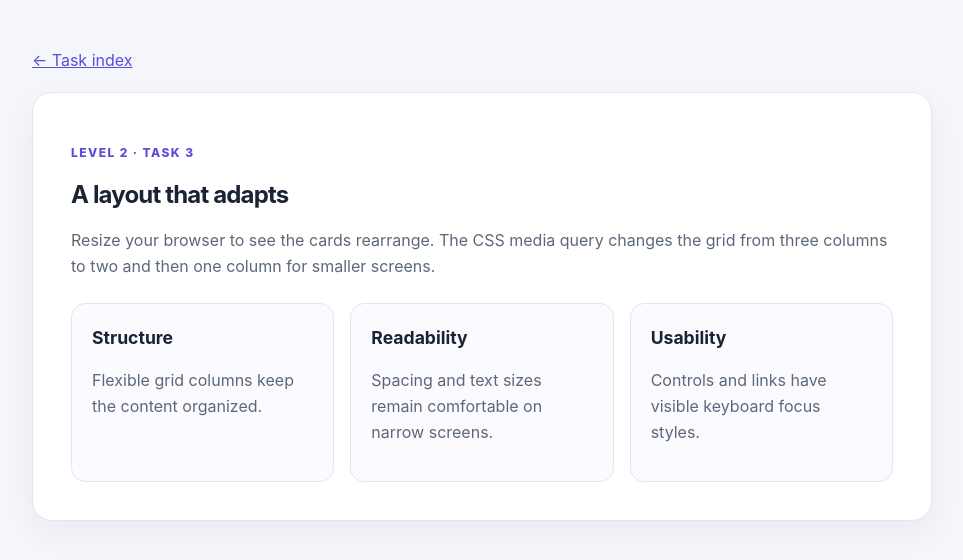
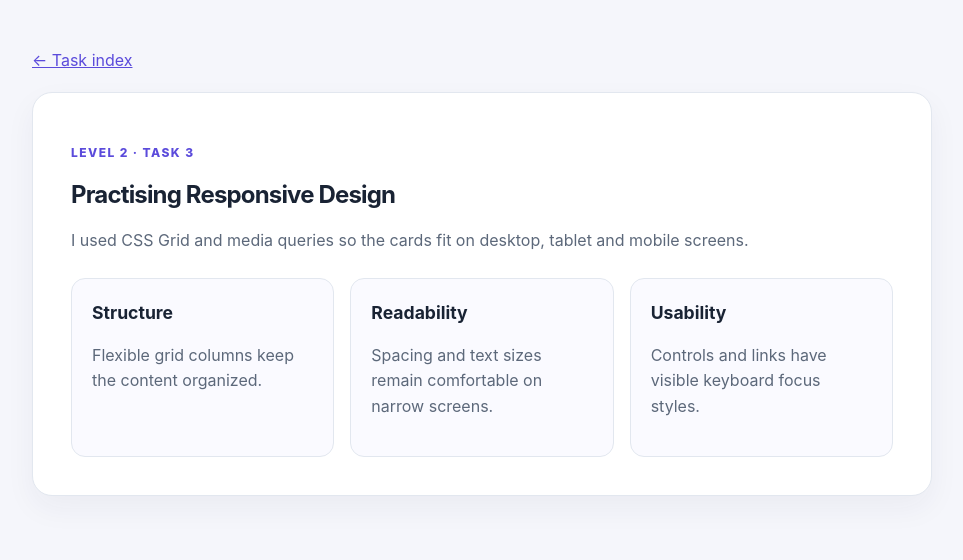
Before and after one commit to Bandhan-lab/cognifyz-frontend-internship, a website: page level-2/task-3-responsive-design/index.html in a window 1280 px wide. Shown: the whole page, without its empty margins (158-1121 px from the left). Drawn offline with Linux system fonts and the light colour scheme.

Commit message:
Use clearer student-written task descriptions

```diff
--- a/level-2/task-3-responsive-design/index.html
+++ b/level-2/task-3-responsive-design/index.html
@@ -9,4 +9,4 @@
 
 <link rel="stylesheet" href="styles.css">
 </head>
-<body><main><a class="back" href="../../index.html">← Task index</a><section class="panel"><p class="eyebrow">Level 2 · Task 3</p><h1>A layout that adapts</h1><p>Resize your browser to see the cards rearrange. The CSS media query changes the grid from three columns to two and then one column for smaller screens.</p><div class="cards"><article><h2>Structure</h2><p>Flexible grid columns keep the content organized.</p></article><article><h2>Readability</h2><p>Spacing and text sizes remain comfortable on narrow screens.</p></article><article><h2>Usability</h2><p>Controls and links have visible keyboard focus styles.</p></article></div></section></main></body></html>
+<body><main><a class="back" href="../../index.html">← Task index</a><section class="panel"><p class="eyebrow">Level 2 · Task 3</p><h1>Practising Responsive Design</h1><p>I used CSS Grid and media queries so the cards fit on desktop, tablet and mobile screens.</p><div class="cards"><article><h2>Structure</h2><p>Flexible grid columns keep the content organized.</p></article><article><h2>Readability</h2><p>Spacing and text sizes remain comfortable on narrow screens.</p></article><article><h2>Usability</h2><p>Controls and links have visible keyboard focus styles.</p></article></div></section></main></body></html>
```
